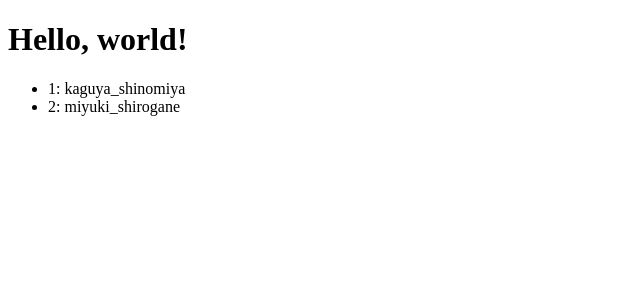
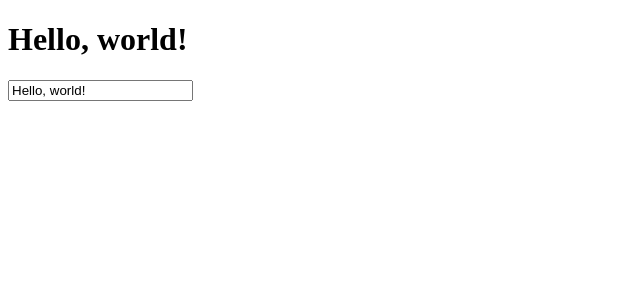
Before and after one commit to hzokbe/learning-vue, a Vue app: page / in a window 1280 px wide. Shown: the top 300 px of the page, without its empty margins (0-640 px from the left). Built offline with nearby package versions, Linux system fonts and the light colour scheme.

Commit message:
learn v-model directive

```diff
--- a/src/App.vue
+++ b/src/App.vue
@@ -2,24 +2,12 @@
 import { ref } from 'vue';
 
 const title = ref('Hello, world!'); // Reactivity!
-
-const users = ref([
-  {
-    id: 1,
-    username: 'kaguya_shinomiya',
-  },
-  {
-    id: 2,
-    username: 'miyuki_shirogane',
-  },
-]);
 </script>
 
 <template>
   <h1>{{ title }}</h1>
-  <ul>
-    <li v-for="user in users" :key="user.id">{{ user.id }}: {{ user.username }}</li>
-  </ul>
+
+  <input v-model="title" placeholder="Enter a title" />
 </template>
 
 <style scoped></style>
```
